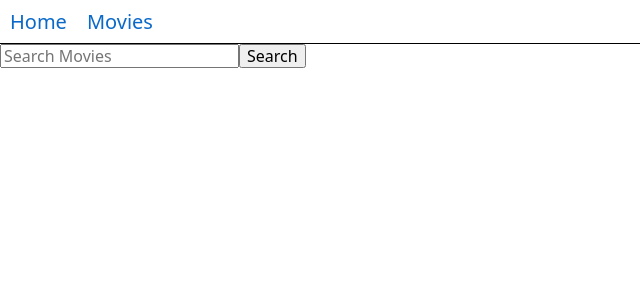
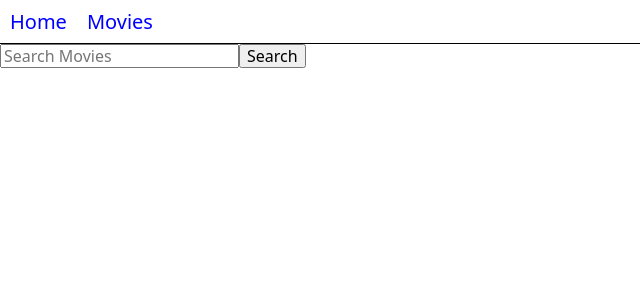
Before and after one commit to Vitaliy-1915/goit-react-hw-005-movies, a React (Create React App) app: page /movies in a window 1280 px wide. Shown: the top 300 px of the page, without its empty margins (0-640 px from the left). Built offline with nearby package versions, Linux system fonts and the light colour scheme.

Commit message:
/ go back

```diff
--- a/src/App.css
+++ b/src/App.css
@@ -7,9 +7,9 @@
   color: #0a69c9;
 }
 
-.active {
+/* .active {
   color: #128625;
-}
+} */
 
 /* .App {
   text-align: center;
--- a/src/components/Navigation/Navigation.jsx
+++ b/src/components/Navigation/Navigation.jsx
@@ -6,12 +6,20 @@ function Navigation() {
     <>
       <ul className={s.navigationList}>
         <li>
-          <NavLink to="/" className="link">
+          <NavLink
+            to="/"
+            className="link"
+            style={({ isActive }) => ({ color: isActive ? "green" : "blue" })}
+          >
             Home
           </NavLink>
         </li>
         <li>
-          <NavLink to="movies/" className="link">
+          <NavLink
+            to="movies/"
+            className="link"
+            style={({ isActive }) => ({ color: isActive ? "green" : "blue" })}
+          >
             Movies
           </NavLink>
         </li>
--- a/src/views/MovieDetailsPageView/MovieDetailsPage.jsx
+++ b/src/views/MovieDetailsPageView/MovieDetailsPage.jsx
@@ -16,11 +16,11 @@ function MovieDetailsPage() {
   const [movie, setMovie] = useState([]);
   let navigate = useNavigate();
   let location = useLocation();
-  console.log(location.pathname);
-  const pathname = location.state?.from?.pathname;
-  const search = location.state?.from?.search;
-  console.log(pathname);
-  console.log(search);
+
+  // const pathname = location.state?.from?.pathname;
+  // const search = location.state?.from?.search;
+  // console.log(pathname);
+  // console.log(search);
 
   // const handleClick = () => {
   //   console.log(location.state.from);
@@ -29,7 +29,7 @@ function MovieDetailsPage() {
 
   let params = useParams();
   const { movieId } = params;
-  // console.log(params);
+  console.log(params);
 
   useEffect(() => {
     fetchDetailsMovie(movieId).then(setMovie);
@@ -39,7 +39,11 @@ function MovieDetailsPage() {
     console.log(
       `/movies/${movie.id}` === location.pathname ? () => navigate(-1) : "/"
     );
-    `/movies/${movie.id}` === location.pathname ? navigate(-1) : navigate("/");
+    console.log(`/movies/${movie.id}/*`);
+    `/movies/${movie.id}` === location.pathname ||
+    `/movies/${movie.id}/*` === location.pathname
+      ? navigate(-1)
+      : navigate("/");
   };
 
   return (
@@ -91,12 +95,20 @@ function MovieDetailsPage() {
       <ul className={s.informationList}>
         <h3 className={s.detailsPageH3}>Additional information :</h3>
         <li>
-          <NavLink to="cast" className="link">
+          <NavLink
+            to="cast"
+            className="link"
+            style={({ isActive }) => ({ color: isActive ? "green" : "blue" })}
+          >
             Cast
           </NavLink>
         </li>
         <li>
-          <NavLink to="reviews" className="link">
+          <NavLink
+            to="reviews"
+            className="link"
+            style={({ isActive }) => ({ color: isActive ? "green" : "blue" })}
+          >
             Reviews
           </NavLink>
         </li>
--- a/src/views/MoviesPageView/MoviesPage.jsx
+++ b/src/views/MoviesPageView/MoviesPage.jsx
@@ -30,7 +30,7 @@ function MoviesPage() {
     <div>
       <SearchBar onSubmit={formSubmit} />
 
-      {movies && <MoviesList movies={movies} />}
+      {movies && <MoviesList movies={movies} state={{ from: location }} />}
     </div>
   );
 }
```
